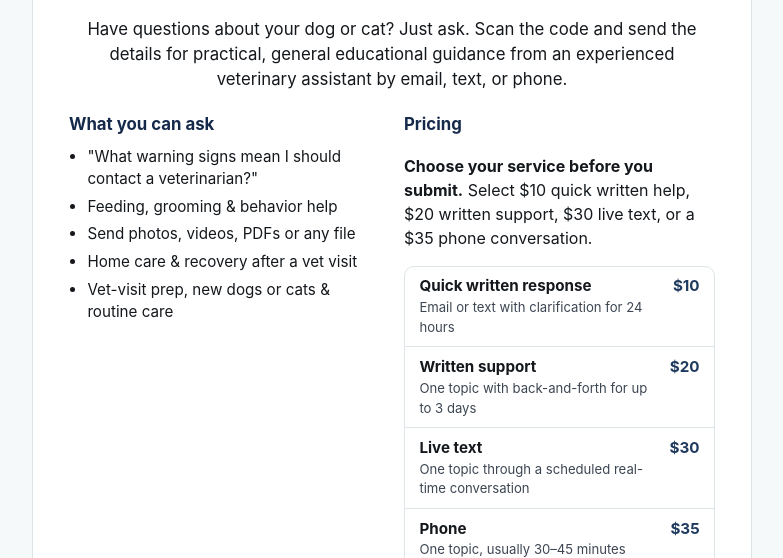
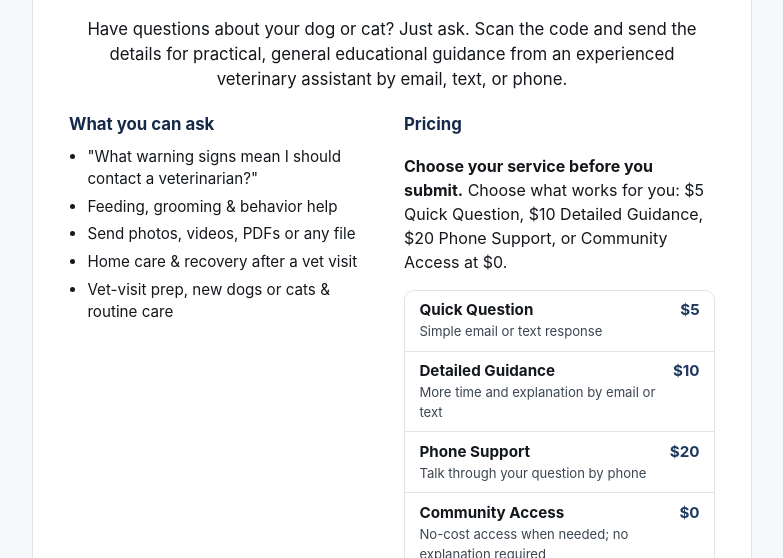
Before and after one commit to jmal9767/Vet-Assistant-Help-Line, a plain HTML site: page poster.html in a window 1280 px wide. Shown: the part 242-800 px from the top of the page, without its empty margins (248-1031 px from the left). Drawn offline with Linux system fonts and the light colour scheme.

Commit message:
Update poster pricing

```diff
--- a/poster.html
+++ b/poster.html
@@ -159,12 +159,12 @@
     </div>
     <div class="col">
       <h2>Pricing</h2>
-      <p><strong>Choose your service before you submit.</strong> Select $10 quick written help, $20 written support, $30 live text, or a $35 phone conversation.</p>
+      <p><strong>Choose your service before you submit.</strong> Choose what works for you: $5 Quick Question, $10 Detailed Guidance, $20 Phone Support, or Community Access at $0.</p>
       <div class="pricing">
-        <div class="price-row"><span><strong>Quick written response</strong><span class="detail">Email or text with clarification for 24 hours</span></span><span class="amount">$10</span></div>
-        <div class="price-row"><span><strong>Written support</strong><span class="detail">One topic with back-and-forth for up to 3 days</span></span><span class="amount">$20</span></div>
-        <div class="price-row"><span><strong>Live text</strong><span class="detail">One topic through a scheduled real-time conversation</span></span><span class="amount">$30</span></div>
-        <div class="price-row"><span><strong>Phone</strong><span class="detail">One topic, usually 30–45 minutes</span></span><span class="amount">$35</span></div>
+        <div class="price-row"><span><strong>Quick Question</strong><span class="detail">Simple email or text response</span></span><span class="amount">$5</span></div>
+        <div class="price-row"><span><strong>Detailed Guidance</strong><span class="detail">More time and explanation by email or text</span></span><span class="amount">$10</span></div>
+        <div class="price-row"><span><strong>Phone Support</strong><span class="detail">Talk through your question by phone</span></span><span class="amount">$20</span></div>
+        <div class="price-row"><span><strong>Community Access</strong><span class="detail">No-cost access when needed; no explanation required</span></span><span class="amount">$0</span></div>
         <div class="price-row"><span><strong>📎 Private uploads</strong><span class="detail">Any file type, up to 4 files at 10 MB each</span></span><span class="amount">Included</span></div>
       </div>
     </div>
```
